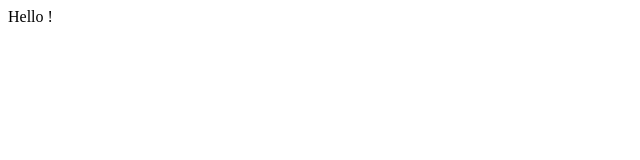
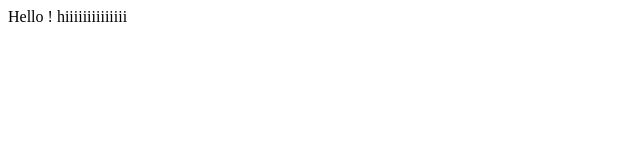
Before and after one commit to ManishareddyA/merge, a plain HTML site: page index.html in a window 1280 px wide. Shown: the whole page, without its empty margins (0-640 px from the left). Drawn offline with Linux system fonts and the light colour scheme.

Commit message:
KKanishka

```diff
--- a/index.html
+++ b/index.html
@@ -7,5 +7,6 @@
 </head>
 <body>
     Hello !
+    hiiiiiiiiiiiiii
 </body>
 </html>
```
